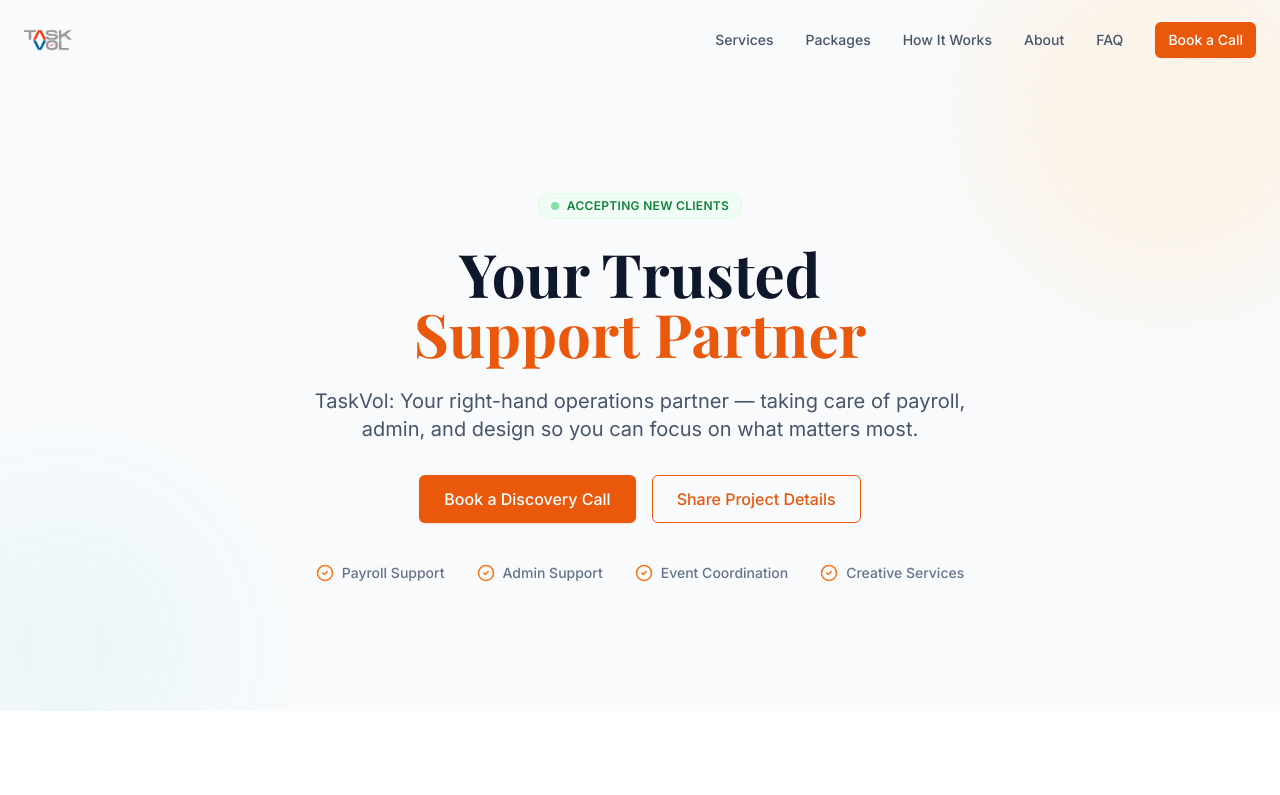
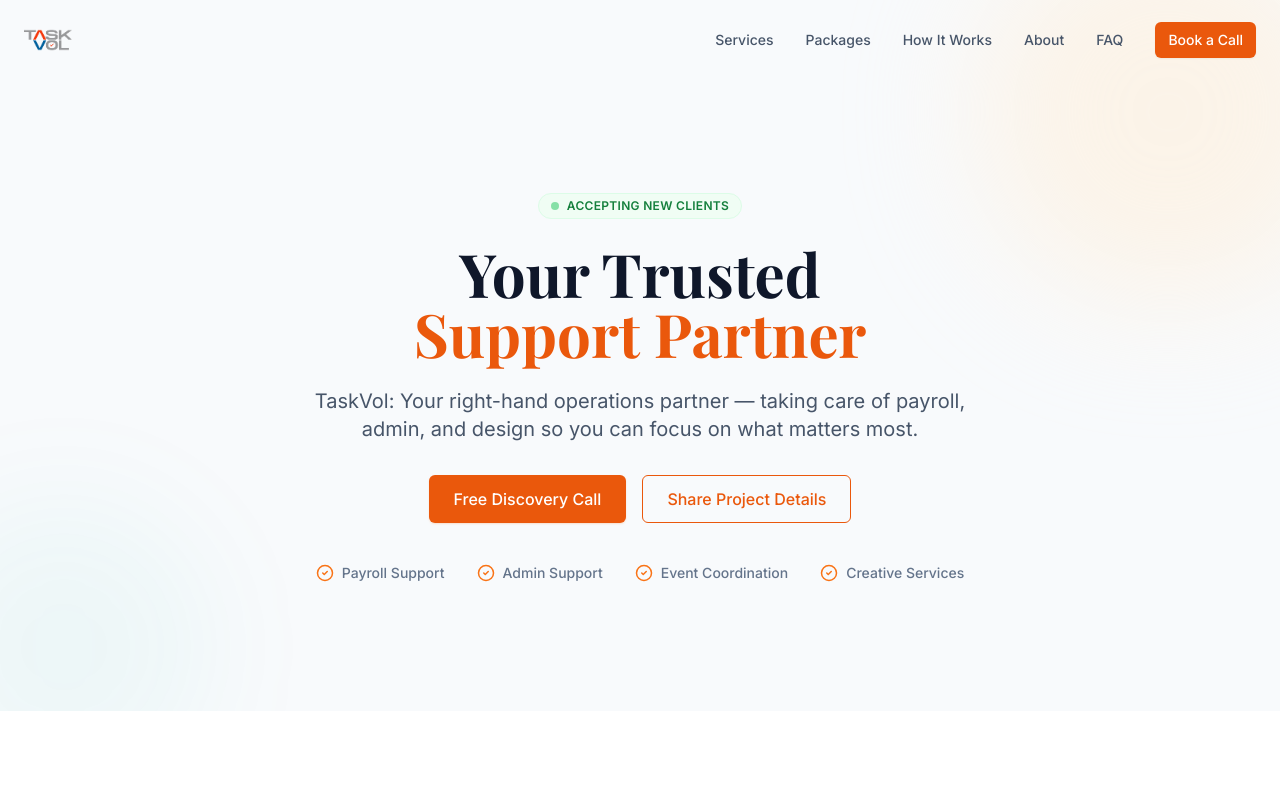
Before and after one commit to assistshavolmorris-ui/TaskVol, a React (Vite) app: page / in a window 1280 px wide. Shown: the top 795 px of the page. Built offline with nearby package versions, Linux system fonts and the light colour scheme.

Commit message:
Updated Hero.tsx

```diff
--- a/components/Hero.tsx
+++ b/components/Hero.tsx
@@ -32,7 +32,7 @@ const Hero: React.FC<HeroProps> = ({ onBookClick, onIntakeClick }) => {
 
           <div className="flex flex-col sm:flex-row items-center justify-center gap-4 mb-10">
             <Button onClick={onBookClick} size="lg" className="w-full sm:w-auto shadow-brand-500/20 shadow-lg">
-              Book a Discovery Call
+              Free Discovery Call
             </Button>
             <Button onClick={onIntakeClick} variant="outline" size="lg" className="w-full sm:w-auto">
               Share Project Details
```
